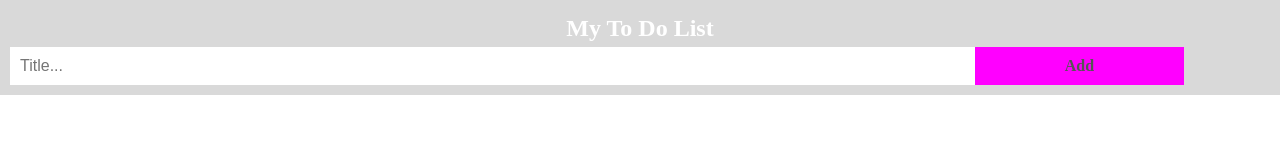
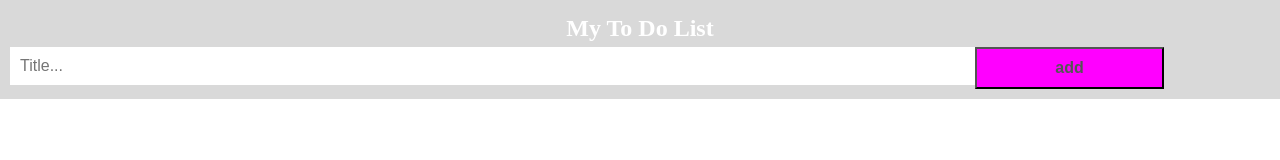
Before and after one commit to rizkisepti/todoapp, a plain HTML site: page index.html in a window 1280 px wide. Drawn offline with Linux system fonts and the light colour scheme.

Commit message:
Update index.html

```diff
--- a/index.html
+++ b/index.html
@@ -11,7 +11,7 @@
 <div id="myDIV" class="header">
   <h2 style="margin:5px">My To Do List</h2>
   <input type="text" id="myInput" placeholder="Title...">
-  <span onclick="newElement()" class="addBtn" style="font-weight:bold">Add</span>
+  <button onclick="newElement()" class="addBtn" style="font-weight:bold">add</button>
 </div>
 
 <ul id="myUL">
```
